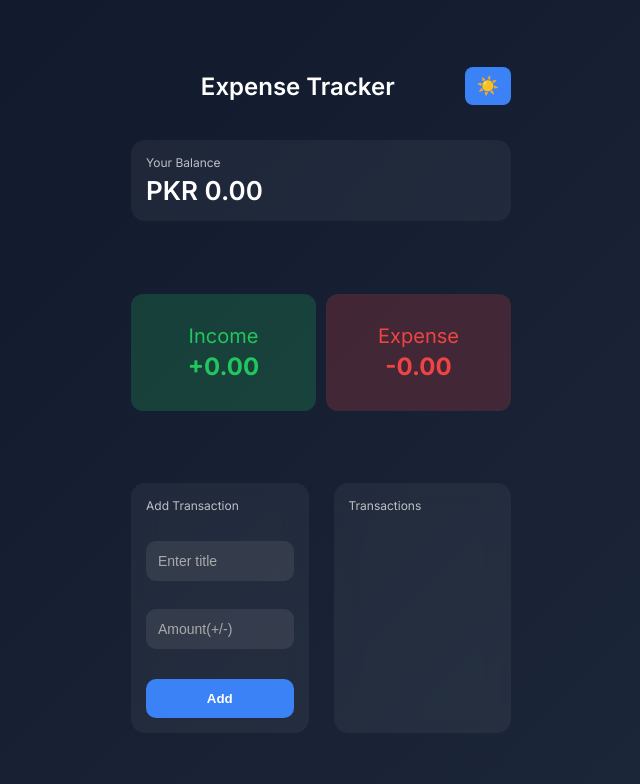
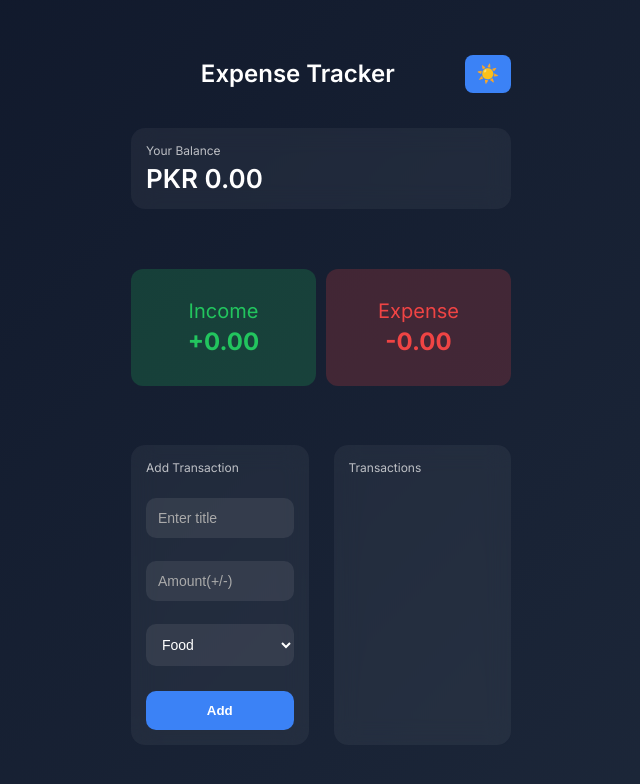
Before and after one commit to dev-nouman/ExpenseTracker-react, a React (Vite) app: page / in a window 1280 px wide. Shown: the top 784 px of the page, without its empty margins (319-959 px from the left). Built offline with nearby package versions, Linux system fonts and the light colour scheme.

Commit message:
added category tags

```diff
--- a/src/App.css
+++ b/src/App.css
@@ -223,6 +223,32 @@ button:active {
 }
 
 
+#category-select {
+    width: 100%;
+    padding: 12px;
+    margin-top: 8px;
+    border-radius: 10px;
+    border: none;
+    outline: none;
+    background: var(--input-bg);
+    color: var(--text-primary);
+    font-size: 14px;
+}
+
+select option {
+    color: #222;
+    background: var(--bg-primary);
+}
+
+.category {
+    color: white;
+    padding: 3px 10px;
+    border-radius: 10px;
+    font-size: 10px;
+    text-transform: uppercase;
+    font-weight: bold;
+    display: inline-block;
+}
 
 /* media queries */
 
@@ -240,7 +266,7 @@ button:active {
 
 
     .h-250 {
-        min-height: 250px;
+        min-height: 300px;
     }
 
     .box {
@@ -256,7 +282,7 @@ button:active {
     }
 
     .list {
-        max-height: 200px;
+        max-height: 250px;
         overflow-y: auto;
         padding-right: 5px;
     }
--- a/src/components/AddTransaction.jsx
+++ b/src/components/AddTransaction.jsx
@@ -4,6 +4,7 @@ const AddTransaction = ({ onAdd }) => {
 
   const [text, setText] = useState('')
   const [amount, setAmount] = useState('')
+  const [category, setCategory] = useState('food')
 
 
   const submitForm = (e) => {
@@ -13,12 +14,14 @@ const AddTransaction = ({ onAdd }) => {
     const newTransaction = {
       id: Date.now(),
       text: text,
-      amount: parseFloat(amount)
+      amount: parseFloat(amount),
+      category: category
     };
 
     onAdd(newTransaction);
     setText('');
     setAmount('');
+    setCategory('');
   }
 
   return (
@@ -26,6 +29,20 @@ const AddTransaction = ({ onAdd }) => {
       <p className='small'>Add Transaction</p>
       <input type="text" placeholder='Enter title' value={text} onChange={(e) => setText(e.target.value)} />
       <input type="number" placeholder='Amount(+/-)' value={amount} onChange={(e) => setAmount(e.target.value)} />
+      <select
+        name="category"
+        id="category-select"
+        value={category}
+        onChange={(e) => setCategory(e.target.value)}
+      >
+        <option value="Food">Food</option>
+        <option value="Transport">Transport</option>
+        <option value="Entertainment">Entertainment</option>
+        <option value="Shopping">Shopping</option>
+        <option value="Salary">Salary</option>
+        <option value="Bills">Bills</option>
+        <option value="Other">Other</option>
+      </select>
       <button>Add</button>
     </form>
   )
--- a/src/components/TransactionItem.jsx
+++ b/src/components/TransactionItem.jsx
@@ -1,17 +1,30 @@
+import { CATEGORY_COLORS } from "../components/constants";
+
 function TransactionItem({ transaction, onDelete }) {
-
   const sign = transaction.amount > 0 ? "+" : "-";
 
+  const tagColor = CATEGORY_COLORS[transaction.category] || '#95a5a6';
+
   return (
-
     <div className={`item ${transaction.amount > 0 ? "pos" : "neg"}`}>
       <div>
-        <div>{transaction.text}</div>
+        <div>
+          {transaction.text}
+        </div>
 
         <div className="small">
           {sign}{Math.abs(transaction.amount)}
         </div>
       </div>
+
+      <span
+        className="category"
+        style={{
+          backgroundColor: tagColor
+        }}
+      >
+        {transaction.category}
+      </span>
 
       <div className="delete" onClick={() => onDelete(transaction.id)}>✕</div>
     </div>
--- /dev/null
+++ b/src/components/constants.js
@@ -0,0 +1,9 @@
+export const CATEGORY_COLORS = {
+  Food: '#ff4d4d',         // Red
+  Transport: '#3498db',    // Blue
+  Entertainment: '#9b59b6', // Purple
+  Shopping: '#f1c40f',     // Yellow
+  Salary: '#2ecc71',       // Green
+  Bills: '#e67e22',        // Orange
+  Other: '#95a5a6'         // Grey
+};
```
Lines whose indentation alone changed are shown as unchanged.
